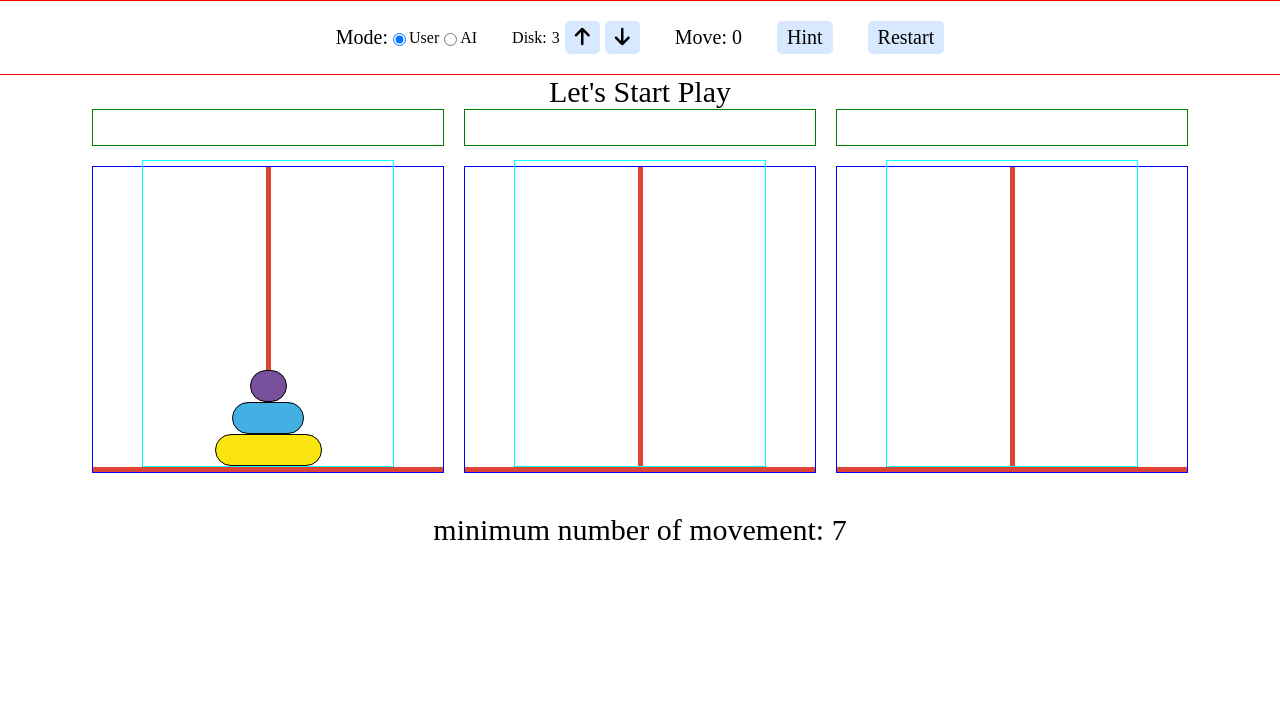
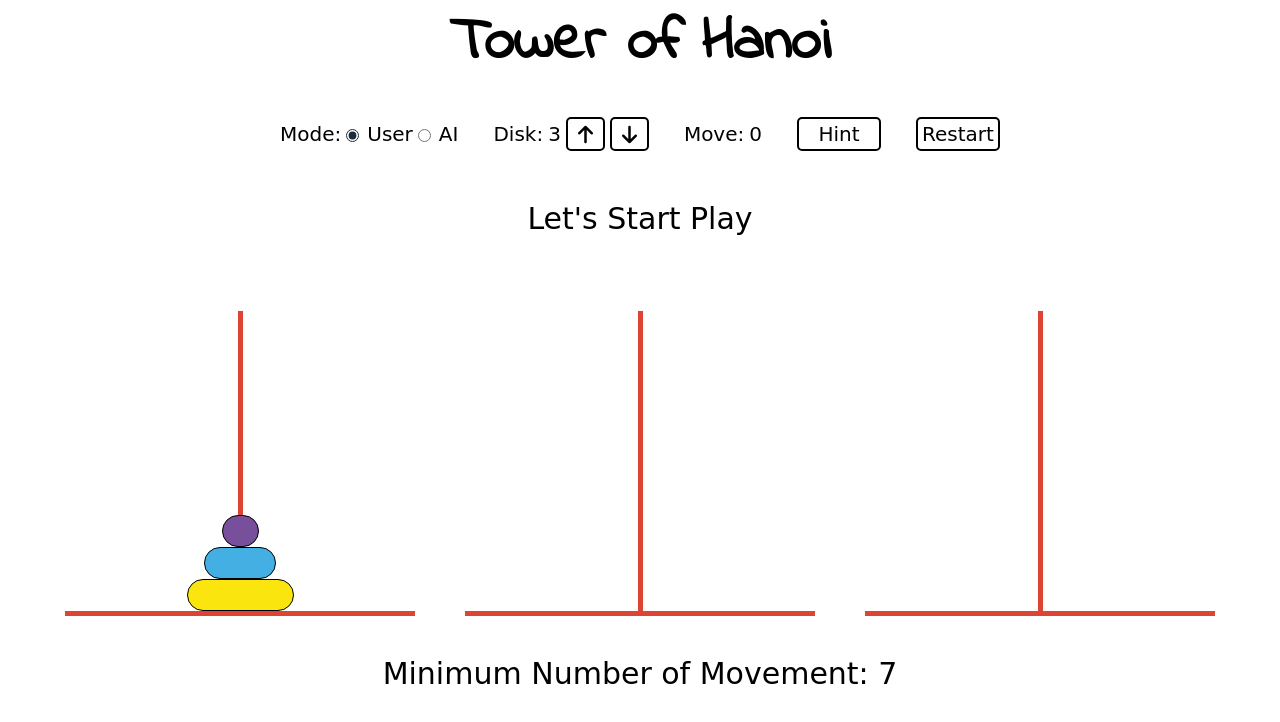
Before and after one commit to NoorAldeenAbuShehadeh/Tower-of-Hanoi-AI-Project, a plain HTML site: page index.html in a window 1280 px wide. Drawn offline with Linux system fonts and the light colour scheme; a web font is replaced by a local one.

Commit message:
first version final GUI

```diff
--- a/index.css
+++ b/index.css
@@ -4,33 +4,79 @@ body{
     flex-direction: column;
      align-items: center; */
 }
-
+.title-Page{
+    font-family: 'Indie Flower', cursive;
+    font-size: 60px;
+    font-weight: 600;
+    margin-bottom: 10px;
+}
 .header{
     display: flex;
     /* background-color: aqua; */
-    border: solid 1px red;
+    /* border: dashed 2px red; */
     justify-content: center;
     align-items: center;
     column-gap: 5px;
-    width: 100%;
+    /* width: 100%; */
 }
-
-.header p:nth-child(1){
+/*  */
+.fontStyleHeader{
+    font-family: 'Alkatra', cursive;
     font-size: 20px;
 }
+.header p:nth-child(1){
+    font-family: 'Alkatra', cursive;
+    font-size: 20px;
+}
+label{
+    font-family: 'Alkatra', cursive;
+    font-size: 20px;
+    padding-left: 5px;
+    /* padding-right: 5px; */
+}
+.radio-btn-choose{
+    accent-color: #1d2b3b;
+}
+/*  */
 .header div:nth-child(2){
     padding: 5px 10px;
     font-size: 20px;
     background-color: #d8e9ff;
     border-radius: 5px;
 }
+#hint-btn{
+    margin-right: 30px;
+}
 .btn{
+    display: flex;
     padding: 5px 10px;
     font-size: 20px;
-    background-color: #d8e9ff;
     border-radius: 5px;
+    border: solid 2px black;
+    cursor: pointer;
+    width: 60px;
+    height: 20px;
+    align-items: center;
+    justify-content: center;
 }
-
+.btn:hover{
+    background-color: #1d2b3b;
+    color: #ffff;
+    transition: 400ms;
+}
+.btn-i{
+    padding: 5px 10px;
+    font-size: 20px;
+    border-radius: 5px;
+    border: solid 2px black;
+    cursor: pointer;
+    height: 20px;
+}
+.btn-i:hover{
+    background-color: #1d2b3b;
+    color: #ffff;
+    transition: 400ms;
+}
 .mov-num{
     font-size: 20px;
 }
@@ -42,9 +88,7 @@ body{
 #solve-btn{
     margin-right: 30px;
 }
-#hint-btn{
-    margin-right: 30px;
-}
+
 #dec-btn{
     margin-right: 30px;
 }
@@ -54,12 +98,12 @@ body{
 /* ******************************************************* */
 .paly-body{
     display: flex;
-    column-gap: 20px;
+    column-gap: 50px;
     padding-top: 20px;
     justify-content: center;
 }
 .tour{
-    border: 1px solid blue;
+    /* border: 1px solid blue; */
     display: flex;
     flex-direction: column;
     align-items: center;
@@ -89,16 +133,19 @@ body{
 .ring-container{
     position: absolute;
     bottom: 5px;
-    border: 1px solid aqua;
+    /* border: 1px solid aqua; */
     display: flex;
     flex-direction: column;
     align-items: center;
-    width: 250px;
-    height: 100%;
+    width: 350px;
+    height: 300px;
     justify-content: flex-end;
 }
 /* *****************  */
 .work-status{
+    margin-top: 30px;
+    margin-bottom: 20px;
+    font-family: 'Alkatra', cursive;
     font-size: 30px;
 }
 
@@ -106,13 +153,13 @@ body{
 .transitionArea{
     display: flex;
     justify-content: center;
-    column-gap: 20px;
+    column-gap: 50px;
 }
 .area{
     height: 35px;
     display: flex;
     width: 350px;
-    border: green solid 1px;
+    /* border: green solid 1px; */
     justify-content: center;
 }
 
@@ -133,7 +180,7 @@ body{
     border-radius: 5px;
     background: #d3d3d3;
     outline: none;
-    opacity: 0.7;
+    /* opacity: 0.7; */
     -webkit-transition: .2s;
     transition: opacity .2s;
   }
@@ -144,7 +191,7 @@ body{
     width: 20px;
     height: 20px;
     border-radius: 50%;
-    background: #04AA6D;
+    background: black;
     cursor: pointer;
   }
 
@@ -152,7 +199,7 @@ body{
     width: 25px;
     height: 25px;
     border-radius: 50%;
-    background: #04AA6D;
+    background: black;
     cursor: pointer;
   }
 /* End Slider */
@@ -167,4 +214,6 @@ body{
 .min-mov{
     margin-top: 40px;
     font-size: 30px;
+    font-family: 'Alkatra', cursive;
+
 }
--- a/index.html
+++ b/index.html
@@ -6,39 +6,47 @@
     <meta name="viewport" content="width=device-width, initial-scale=1.0">
     <title>Tower of Hanoi</title>
     <link rel="stylesheet" href="./index.css">
+    <link href="https://fonts.googleapis.com/css2?family=Indie+Flower&display=swap" rel="stylesheet">
+    <link href="https://fonts.googleapis.com/css2?family=Alkatra&display=swap" rel="stylesheet">
+
 </head>
 <body>
     <div class="allContainer">
+    <div class="title-Page">
+        Tower of Hanoi
+    </div>
     <div class="header">
         <div class="mode-choice">
             <p>Mode: </p>
-            <input type="radio" id="User" name="mode" value="User" checked>
+            <input type="radio" id="User" name="mode" value="User" class="radio-btn-choose" checked>
             <label for="User">User</label>
-            <input type="radio" id="AI" name="mode" value="AI">
+            <input type="radio" id="AI" name="mode" value="AI" class="radio-btn-choose">
             <label for="AI">AI</label>
         </div>
-        <p>Disk: </p>
-        <div id="num-ring">3</div>
-        <div class="btn" id="inc-btn"><i class="fas fa-arrow-up"></i></div>
-        <div class="btn" id="dec-btn"><i class="fas fa-arrow-down"></i></div>
-        <p class="mov-num">Move: </p>
-        <p class="mov-num" id="moves-num" > 0 </p>
+        <p class="fontStyleHeader">Disk: </p>
+        <div id="num-ring" class="fontStyleHeader">3</div>
+        <div class="btn-i" id="inc-btn"><i class="fas fa-arrow-up fontStyleHeader"></i></div>
+        <div class="btn-i" id="dec-btn"><i class="fas fa-arrow-down fontStyleHeader"></i></div>
 
-        <p class="btn" id="hint-btn">Hint</p>
+
+
         <div class="mode-choice" id="Algorithm">
             <p>Algorithm: </p>
-            <input type="radio" id="Greedy" name="Algorithm" value="Greedy" checked>
+            <input type="radio" id="Greedy" name="Algorithm" value="Greedy" class="radio-btn-choose" checked>
             <label for="Greedy">Greedy</label>
-            <input type="radio" id="A*" name="Algorithm" value="A*">
+            <input type="radio" id="A*" name="Algorithm" value="A*" class="radio-btn-choose">
             <label for="A*">A*</label>
         </div>
+        <p class="mov-num fontStyleHeader">Move: </p>
+        <p class="mov-num fontStyleHeader" id="moves-num" > 0 </p>
+        <p class="btn fontStyleHeader" id="hint-btn">Hint</p>
         <div class="slidecontainer" id="slidecontainer">
             <input step="1" type="range" min="100" max="200" value="100" class="slider" id="speedRange">
-            <p>x</p>
-            <p id="execute-speed">1.00</p>
+            <p class="fontStyleHeader">x</p>
+            <p id="execute-speed" class="fontStyleHeader">1.00</p>
         </div>
-        <p class="btn" id="solve-btn">Solve</p>
-        <p class="btn" id="restart-btn">Restart</p>
+        <p class="btn fontStyleHeader" id="solve-btn">Solve</p>
+        <p class="btn fontStyleHeader" id="restart-btn">Restart</p>
 
 
     </div>
@@ -89,7 +97,7 @@
             </div>
         </div>
     </div>
-    <div class="min-mov" id="min-mov">minimum number of movement: 7</div>
+    <div class="min-mov" id="min-mov">Minimum Number of Movement: 7</div>
     </div>
     <script type="module" src="./index.js"></script>
     <script src="https://kit.fontawesome.com/eb1433d618.js" crossorigin="anonymous"></script>
--- a/index.js
+++ b/index.js
@@ -66,7 +66,7 @@ function dragStart(){
         dragItem = this;
         setTimeout(()=>this.style.display ='none',0);
     }
-
+    console.log(99999);
 }
 function dragEnd(){
 
@@ -102,6 +102,7 @@ function disableBtn(){
 
 }
 function Drop(){
+    this.style.border = 'none'
     let correctMove = true;
     if(dragItem == null)
     {
@@ -137,7 +138,7 @@ function dragOver(e){
 }
 function dragEnter(e){
     e.preventDefault();
-    this.style.border = '2px dotted red'
+    this.style.border = '2px dashed red'
 }
 function dragLeave(){
     this.style.border = 'none'
@@ -358,7 +359,7 @@ function getCheckedMode(){
     {
         playMode = userBtn.value
         solveBtn.style.display ='none'
-        hintBtn.style.display ='block'
+        hintBtn.style.display ='flex'
         slidecontainer.style.display ='none'
         Algorithm.style.display ='none'
         initListener()
@@ -368,7 +369,7 @@ function getCheckedMode(){
     {
         playMode = AIBtn.value
         slidecontainer.style.display ='flex'
-        solveBtn.style.display ='block'
+        solveBtn.style.display ='flex'
         hintBtn.style.display ='none'
         Algorithm.style.display ='flex'
         removeListener()
```
